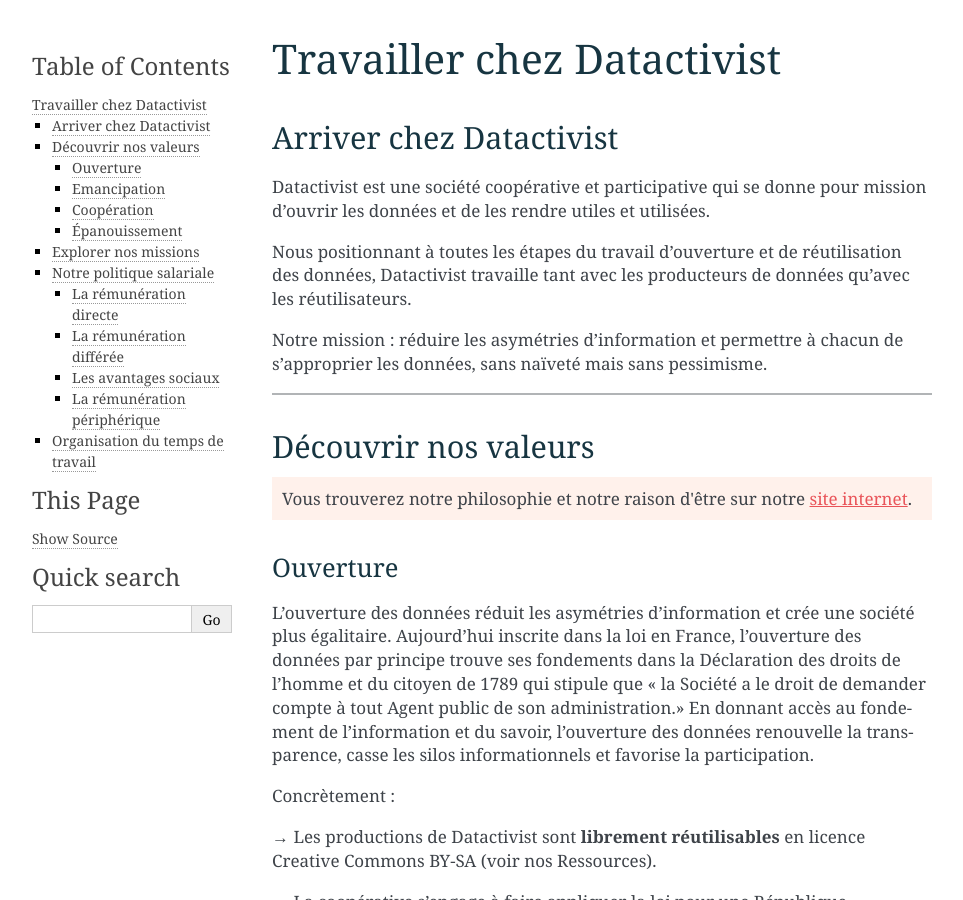
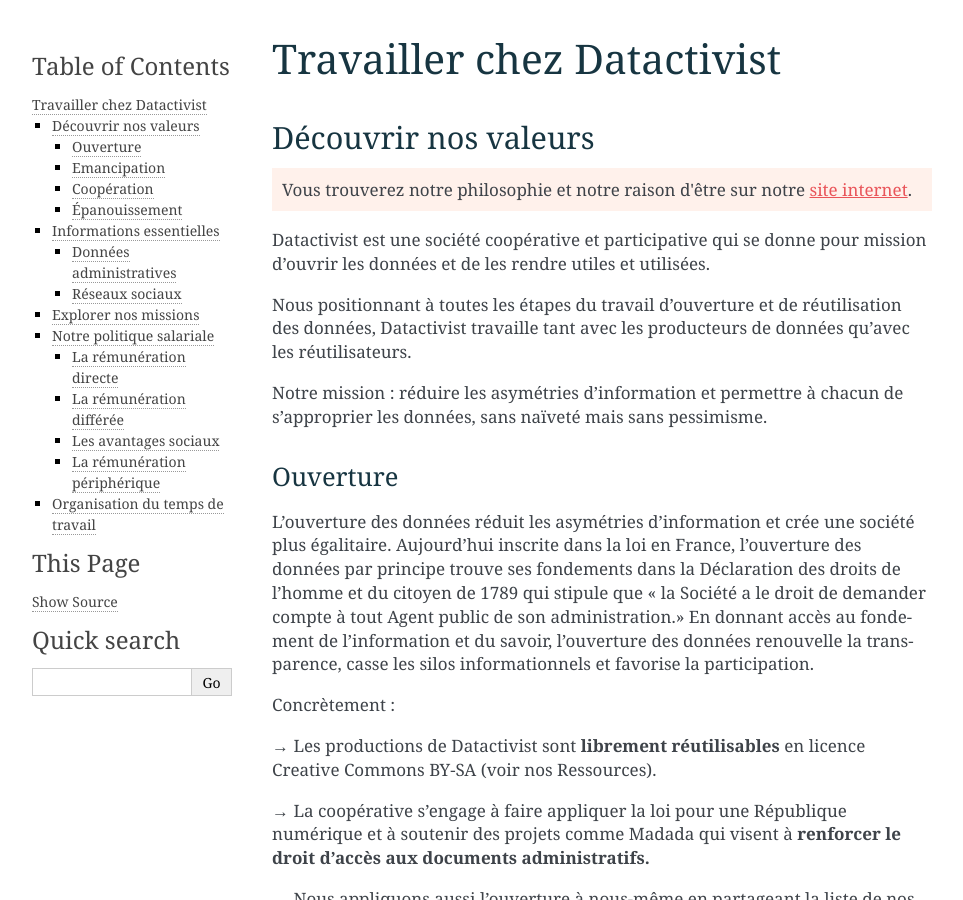
Before and after one commit to datactivist/documentation-datactivist, a Sphinx documentation site: the page built from docs/source/travailler-chez-datactivist.md, in a window 1280 px wide and 900 px high. Shown: the whole window, without its empty margins (148-1111 px from the left). Built offline with Sphinx 7.4.7, drawn with Linux system fonts in a browser that asks for light colours; some of the changed text lies outside the part shown.

Commit message:
Update travailler-chez-datactivist.md

```diff
--- a/docs/source/travailler-chez-datactivist.md
+++ b/docs/source/travailler-chez-datactivist.md
@@ -3,16 +3,6 @@
 </head>
 
 # Travailler chez Datactivist
-
-## Arriver chez Datactivist
-
-Datactivist est une société coopérative et participative qui se donne pour mission d’ouvrir les données et de les rendre utiles et utilisées.
-
-Nous positionnant à toutes les étapes du travail d’ouverture et de réutilisation des données, Datactivist travaille tant avec les producteurs de données qu’avec les réutilisateurs.
-
-Notre mission : réduire les asymétries d’information et permettre à chacun de s’approprier les données, sans naïveté mais sans pessimisme.
-
----
 
 ## Découvrir nos valeurs
 <div class="myhint">
@@ -20,6 +10,12 @@
 </div>
 
 <p>
+
+Datactivist est une société coopérative et participative qui se donne pour mission d’ouvrir les données et de les rendre utiles et utilisées.
+
+Nous positionnant à toutes les étapes du travail d’ouverture et de réutilisation des données, Datactivist travaille tant avec les producteurs de données qu’avec les réutilisateurs.
+
+Notre mission : réduire les asymétries d’information et permettre à chacun de s’approprier les données, sans naïveté mais sans pessimisme.
 
 ### Ouverture
 L’ouverture des données réduit les asymétries d’information et crée une société plus égalitaire. Aujourd’hui inscrite dans la loi en France, l’ouverture des données par principe trouve ses fondements dans la Déclaration des droits de l’homme et du citoyen de 1789 qui stipule que « la Société a le droit de demander compte à tout Agent public de son administration.» En donnant accès au fondement de l’information et du savoir, l’ouverture des données renouvelle la transparence, casse les silos informationnels et favorise la participation.
@@ -74,6 +70,17 @@
 
 Ces conditions favorisent un partage de compétences et un travail de qualité. Elles permettent aux projets professionnels et personnels (et parfois même à la jonction des deux) de se réaliser, sans les entraves du présentéisme et de la réunionite.
 
+## Informations essentielles
+
+### Données administratives
+
+👉 Consulter la [fiche de Datactivist](https://annuaire-entreprises.data.gouv.fr/etablissement/82379887100013) sur l'annuaire des entreprises
+
+### Réseaux sociaux
+
+- Notre [compte Twitter](https://twitter.com/datactivi_st)
+- Notre [compte Linkedin](https://www.linkedin.com/company/datactivist/)
+- Notre [page Medium](https://medium.com/datactivist)
 
 ## Explorer nos missions
 
```
